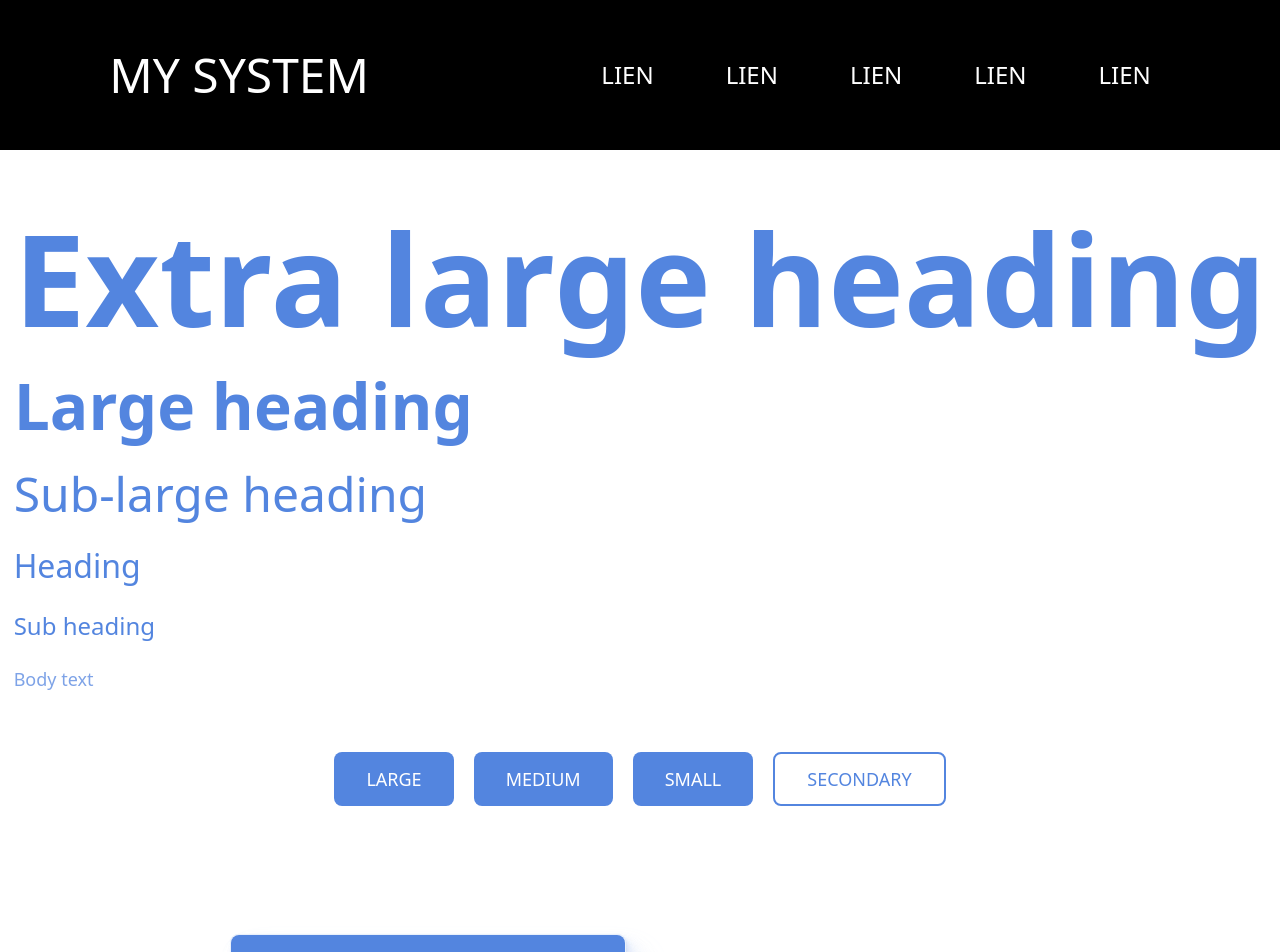
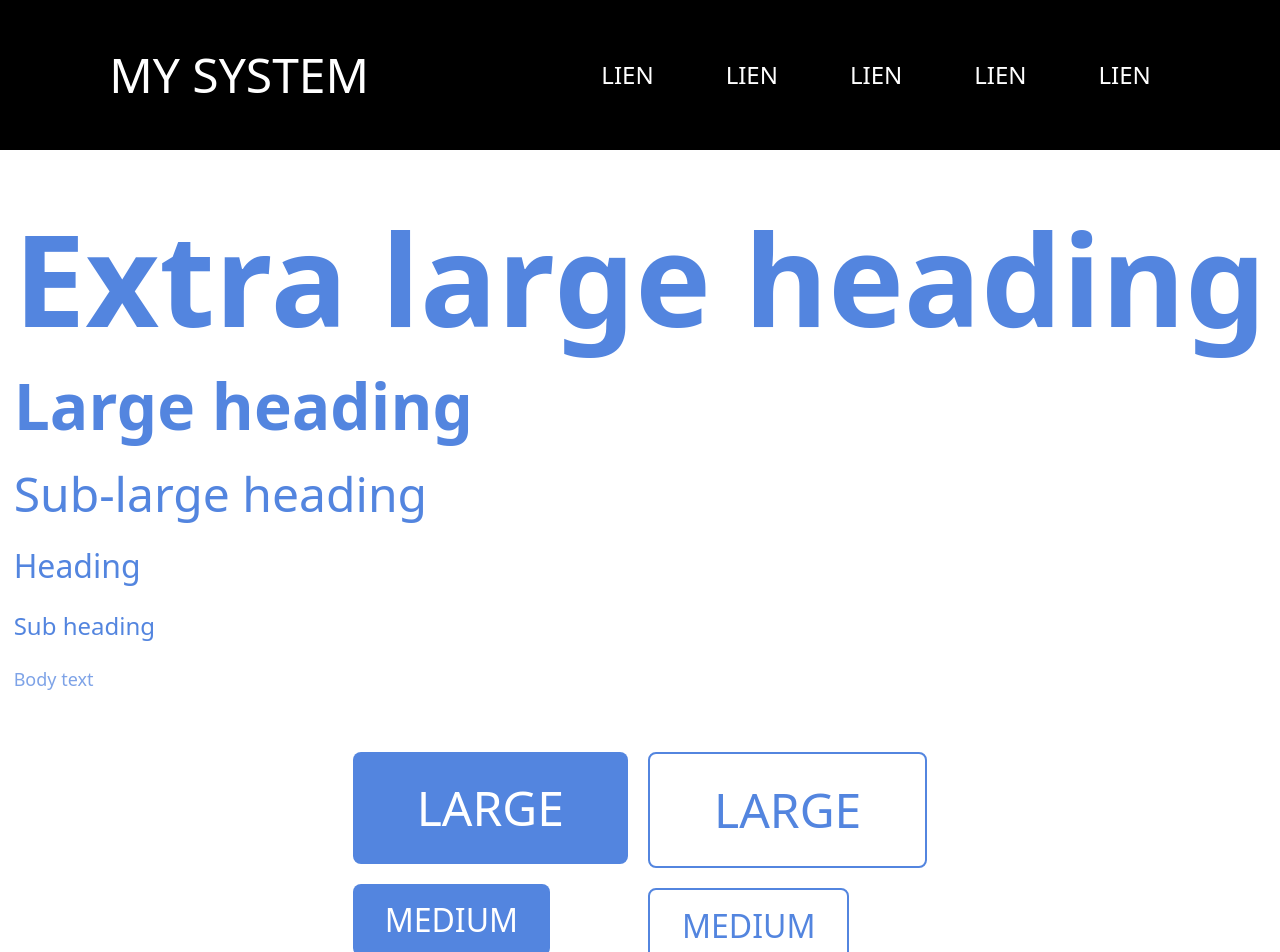
Before and after one commit to dobzacode/componentlib, a Next.js app: page / in a window 1280 px wide. Shown: the top 952 px of the page. Built offline with nearby package versions, Linux system fonts and the light colour scheme.

Commit message:
add custom class for button sizing

```diff
--- a/app/globals.css
+++ b/app/globals.css
@@ -29,6 +29,18 @@
   @apply text-primary0 bg-primary40;
 }
 
+.button--large {
+  @apply py-subLarge px-large heading--sub-large;
+}
+
+.button--medium {
+  @apply py-subMedium px-subLarge heading;
+}
+
+.button--small {
+  @apply py-small px-subLarge text-bodyFS leading-bodyLH font-medium;
+}
+
 @tailwind utilities;
 
 html {
--- a/components/button/AllButton.tsx
+++ b/components/button/AllButton.tsx
@@ -6,10 +6,40 @@ import SecondaryCta from "./SecondaryCta";
 export default function AllButton() {
   return (
     <div className="flex gap-subMedium">
-      <PrimaryCta onClick={() => console.log("test")}>LARGE</PrimaryCta>
-      <PrimaryCta onClick={() => console.log("test")}>MEDIUM</PrimaryCta>
-      <PrimaryCta onClick={() => console.log("test")}>SMALL</PrimaryCta>
-      <SecondaryCta onClick={() => console.log("test")}>SECONDARY</SecondaryCta>
+      <div className="flex flex-col gap-subMedium">
+        <div>
+          <PrimaryCta size="large" onClick={() => console.log("test")}>
+            LARGE
+          </PrimaryCta>
+        </div>
+        <div>
+          <PrimaryCta size="medium" onClick={() => console.log("test")}>
+            MEDIUM
+          </PrimaryCta>
+        </div>
+        <div>
+          <PrimaryCta size="small" onClick={() => console.log("test")}>
+            SMALL
+          </PrimaryCta>
+        </div>
+      </div>
+      <div className="flex flex-col gap-subMedium">
+        <div>
+          <SecondaryCta size="large" onClick={() => console.log("test")}>
+            LARGE
+          </SecondaryCta>
+        </div>
+        <div>
+          <SecondaryCta size="medium" onClick={() => console.log("test")}>
+            MEDIUM
+          </SecondaryCta>
+        </div>
+        <div>
+          <SecondaryCta size="small" onClick={() => console.log("test")}>
+            SMALL
+          </SecondaryCta>
+        </div>
+      </div>
     </div>
   );
 }
--- a/components/button/Button.tsx
+++ b/components/button/Button.tsx
@@ -3,18 +3,15 @@
 import { ButtonHTMLAttributes, DetailedHTMLProps } from "react";
 
 interface ButtonProps {
-  textSize: string;
   bgColor?: string;
   textColor?: string;
-  paddingY: string;
-  paddingX: string;
   rounded?: string;
   hover?: string;
   border?: string;
   onClick?: React.MouseEventHandler<HTMLButtonElement>;
   children: string | JSX.Element;
   type?: "button" | "submit" | "reset";
-
+  size: "button--small" | "button--medium" | "button--large";
   margin?: string;
   shadow?: string;
 }
@@ -22,26 +19,24 @@ interface ButtonProps {
 export default function Button({
   bgColor,
   textColor,
-  paddingY,
-  paddingX,
   rounded,
   onClick,
   children,
   border,
-  textSize,
   type,
   margin,
   shadow,
+  size,
 }: ButtonProps) {
   return (
     <button
       onClick={onClick ? onClick : () => console.log()}
       type={type ? type : "button"}
-      className={` ${
-        bgColor ? bgColor : ""
-      } ${textColor} ${paddingY} ${paddingX} ${rounded ? rounded : ""} ${
-        border ? border : ""
-      } ${textSize} ${margin ? margin : ""}  ${shadow ? shadow : ""}`}
+      className={` ${bgColor ? bgColor : ""} ${textColor}  ${
+        rounded ? rounded : ""
+      } ${border ? border : ""} ${size}  ${margin ? margin : ""}  ${
+        shadow ? shadow : ""
+      }`}
     >
       {children}
     </button>
--- a/components/button/PrimaryCta.tsx
+++ b/components/button/PrimaryCta.tsx
@@ -6,12 +6,11 @@ interface PrimaryCta {
   children: string | JSX.Element;
   onClick?: React.MouseEventHandler<HTMLButtonElement>;
   type?: "button" | "submit" | "reset";
-  marginY?: string;
-  marginX?: string;
   bgColor?: string;
   textColor?: string;
   shadow?: string;
   margin?: string;
+  size: "small" | "medium" | "large";
 }
 
 export default function PrimaryCta({
@@ -22,19 +21,18 @@ export default function PrimaryCta({
   bgColor,
   textColor,
   shadow,
+  size,
 }: PrimaryCta) {
   return (
     <Button
       shadow={shadow}
       bgColor={`${!bgColor ? "bg-primary40" : bgColor}`}
       textColor={`${!textColor ? "text-white" : textColor}`}
-      paddingY="py-small"
-      paddingX="px-subLarge"
       margin={margin}
       rounded="rounded-extraSmall"
-      textSize="body"
       onClick={onClick}
       type={type ? type : "button"}
+      size={`button--${size}`}
     >
       {children}
     </Button>
--- a/components/button/SecondaryCta.tsx
+++ b/components/button/SecondaryCta.tsx
@@ -4,29 +4,35 @@ import Button from "./Button";
 
 interface SecondaryCta {
   children: string | JSX.Element;
-  onClick: React.MouseEventHandler<HTMLButtonElement>;
+  onClick?: React.MouseEventHandler<HTMLButtonElement>;
+  type?: "button" | "submit" | "reset";
+  bgColor?: string;
+  textColor?: string;
   shadow?: string;
   margin?: string;
+  size: "small" | "medium" | "large";
 }
 
 export default function SecondaryCta({
   onClick,
   children,
+  type,
+  margin,
+  bgColor,
+  textColor,
   shadow,
-  margin,
+  size,
 }: SecondaryCta) {
   return (
     <Button
-      textColor="text-primary40"
-      paddingY="py-small"
-      paddingX="px-subLarge"
+      textColor={`${!textColor ? "text-primary40" : textColor}`}
       rounded="rounded-extraSmall"
       hover="hover"
       border="border-primary40 border-2"
-      textSize="body"
       onClick={onClick}
       margin={margin}
       shadow={shadow}
+      size={`button--${size}`}
     >
       {children}
     </Button>
```
